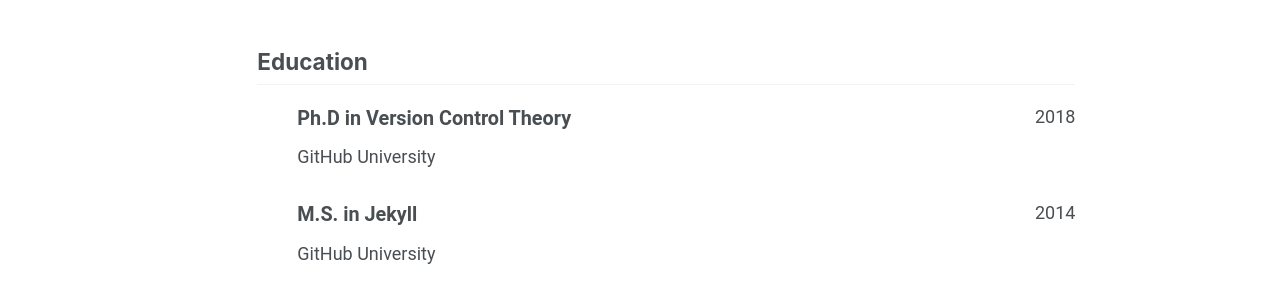
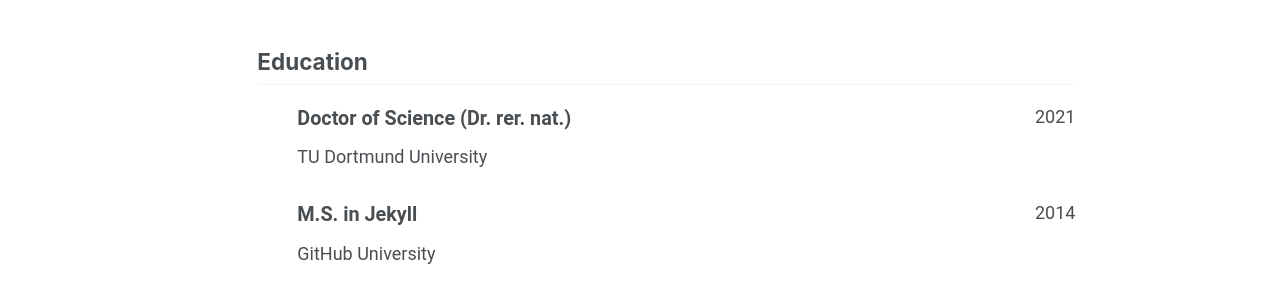
Before and after one commit to RomanKalkreuth/romankalkreuth.github.io, a Jekyll site: the page built from _pages/cv-json.md, in a window 1280 px wide and 900 px high, scrolled down 376 px. Shown: the part 154-453 px from the top of the window. Built offline with Jekyll 4.4.1, drawn with Linux system fonts in a browser that asks for light colours; a script bundle is joined from its source files by our own code; library files that are not in the unit come from our copies.

Commit message:
Update cv.json

```diff
--- a/_data/cv.json
+++ b/_data/cv.json
@@ -33,11 +33,11 @@
   "work": [],
   "education": [
     {
-      "institution": "GitHub University",
-      "area": "Ph.D in Version Control Theory",
+      "institution": "TU Dortmund University",
+      "area": "Doctor of Science (Dr. rer. nat.)",
       "studyType": "",
       "startDate": "",
-      "endDate": "2018",
+      "endDate": "2021",
       "gpa": null,
       "courses": []
     },
```
